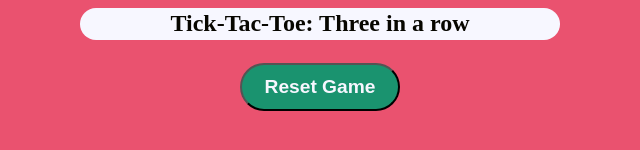
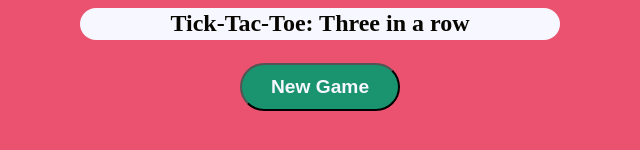
Before and after one commit to mo0001/Tick-Tack-Toe.github.io, a plain HTML site: page index.html in a window 1280 px wide. Shown: the part 602-752 px from the top of the page, 320-960 px from the left. Drawn offline with Linux system fonts and the light colour scheme.

Commit message:
Tick-Tac-Toe Version 1.0.1

```diff
--- a/index.html
+++ b/index.html
@@ -45,7 +45,7 @@
           <div class="containerp">
             <p class="result">Tick-Tac-Toe: Three in a row</p>
           </div>
-          <button class="reset" onclick="location.reload()">Reset Game</button>
+          <button class="reset" onclick="location.reload()">New Game</button>
         </div>
       </main>
     </div>
```
